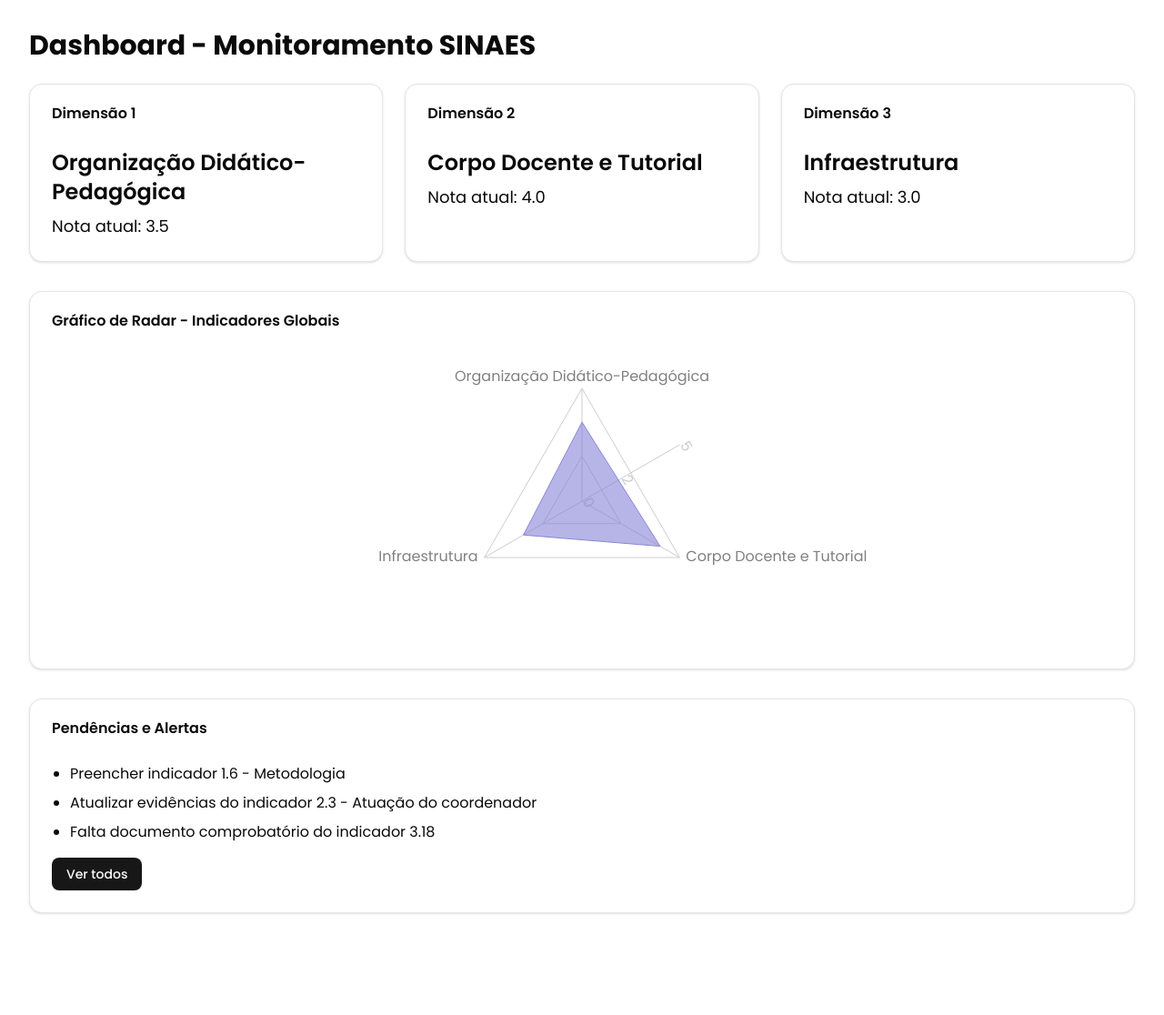
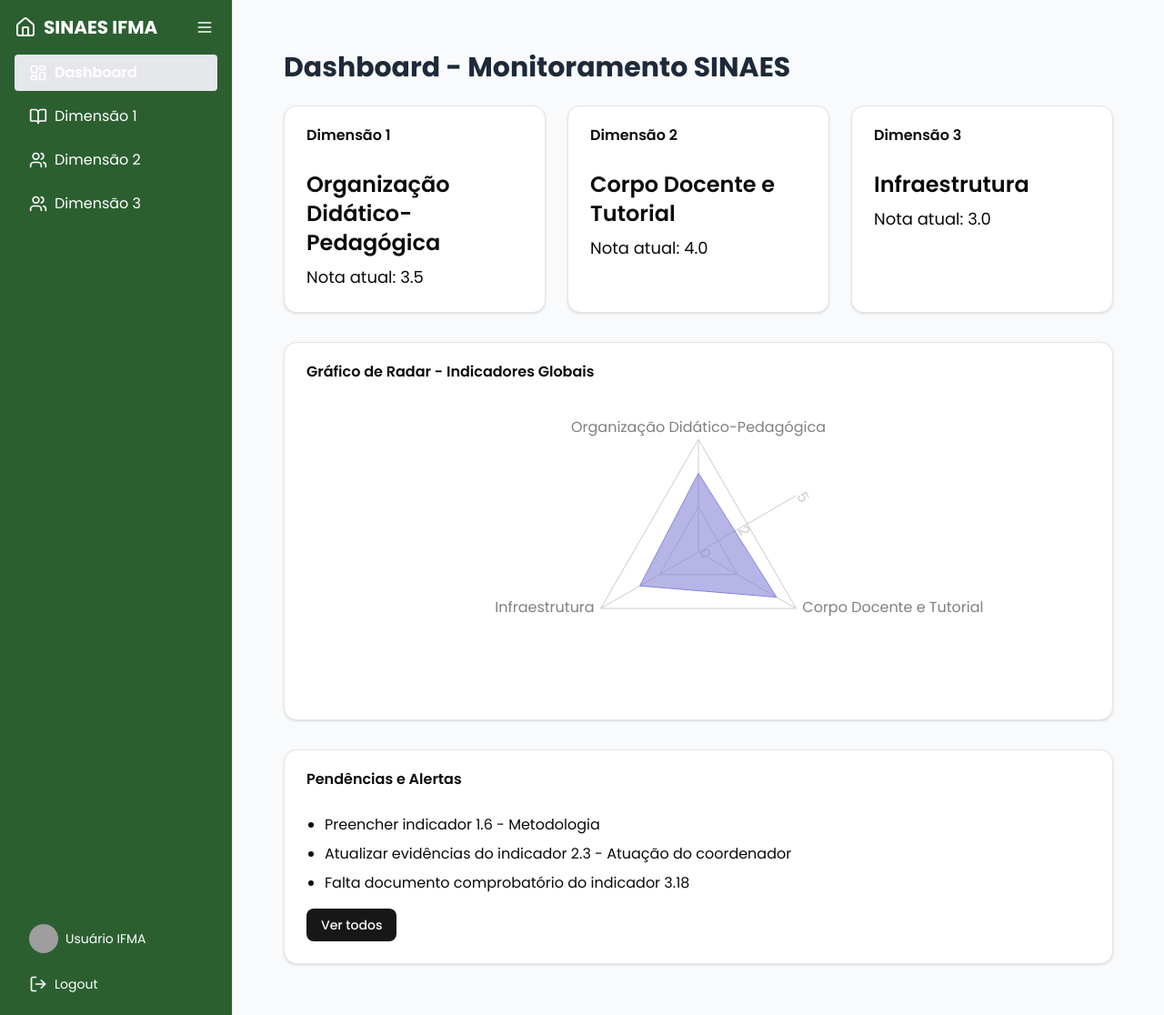
Before and after one commit to eullergomes/sinaes-platform, a Next.js app: page /dashboard in a window 1280 px wide. Shown: the whole page at 91% size. Before the commit the page ends 1036 px from the top, so only its background shows below. Built offline with nearby package versions, Linux system fonts and the light colour scheme; grey boxes are pictures that could not be loaded.

Commit message:
feat: add Sidebar component and StatusBadge for improved navigation and status display

```diff
--- a/src/app/layout.tsx
+++ b/src/app/layout.tsx
@@ -1,6 +1,7 @@
 import type { Metadata } from 'next';
 import { Poppins } from 'next/font/google';
 import './globals.css';
+import Sidebar from '@/components/Sidebar';
 
 const poppins = Poppins({
   subsets: ['latin'],
@@ -10,8 +11,8 @@
 });
 
 export const metadata: Metadata = {
-  title: 'Plataforma SINAES',
-  description: 'Plataforma SINAES - IFMA Campus Caxias'
+  title: "SINAES IFMA Plataforma",
+  description: "Sistema de monitoramento dos indicadores SINAES",
 };
 
 export default function RootLayout({
@@ -21,7 +22,13 @@
 }>) {
   return (
     <html lang="pt-BR">
-      <body className={poppins.className}>{children}</body>
+      <body className={`${poppins.className} flex min-h-screen bg-gray-50 text-gray-800`}>
+        <Sidebar />
+
+        <main className="flex-1 p-6 overflow-y-auto">
+          {children}
+        </main>
+      </body>
     </html>
   );
 }
--- /dev/null
+++ b/src/components/Sidebar/index.tsx
@@ -0,0 +1,92 @@
+'use client';
+
+import Link from 'next/link';
+import { usePathname } from 'next/navigation';
+import {
+  Menu,
+  LayoutDashboard,
+  BookOpen,
+  Users,
+  Home,
+  LogOut
+} from 'lucide-react';
+import { useState } from 'react';
+import Image from 'next/image';
+
+const Sidebar = () => {
+  const pathname = usePathname();
+  const [isCollapsed, setIsCollapsed] = useState(false);
+
+  const linkClass = (href: string) =>
+    `flex items-center space-x-2 px-4 py-2 rounded hover:bg-gray-100 ${
+      (pathname?.startsWith(href) ? 'bg-gray-200 font-semibold' : '')
+    }`;
+
+  return (
+    <aside
+      className={`${
+        isCollapsed ? 'w-20' : 'w-64'
+      } flex flex-col justify-between border-r border-gray-200 bg-[#2b5f30] p-4 transition-all duration-300`}
+    >
+      <div className="space-y-6">
+        <div className="mb-4 flex items-center justify-between">
+          <div className="flex items-center space-x-2 text-xl font-bold">
+            <Home size={24} color='white'/>
+            {!isCollapsed && <span className='text-white'>SINAES IFMA</span>}
+          </div>
+          <button
+            onClick={() => setIsCollapsed(!isCollapsed)}
+            className="rounded p-1 hover:bg-red-700"
+          >
+            <Menu size={20} color='white' />
+          </button>
+        </div>
+
+        <nav className="flex flex-col space-y-2">
+          <Link href="/dashboard" className={linkClass('/dashboard')}>
+            <LayoutDashboard size={20} color='white' />
+            {!isCollapsed && <span className='text-white'>Dashboard</span>}
+          </Link>
+
+          <Link href="/dimension-1" className={linkClass('/dimension-1')}>
+            <BookOpen size={20} color='white'/>
+            {!isCollapsed && <span className='text-white'>Dimensão 1</span>}
+          </Link>
+
+          <Link href="/dimension-2" className={linkClass('/dimension-2')}>
+            <Users size={20} color='white'/>
+            {!isCollapsed && <span className='text-white'>Dimensão 2</span>}
+          </Link>
+
+          <Link href="/dimension-3" className={linkClass('/dimension-3')}>
+            <Users size={20} color='white'/>
+            {!isCollapsed && <span className='text-white'>Dimensão 3</span>}
+          </Link>
+        </nav>
+      </div>
+
+      <div className="flex flex-col space-y-2">
+        <div className="flex items-center space-x-2 px-4 py-2 text-sm text-gray-600">
+          <Image
+            src="/profile.jpg"
+            alt="Profile"
+            width={32}
+            height={32}
+            className="h-8 w-8 rounded-full"
+          />
+          {!isCollapsed && <span className='text-white'>Usuário IFMA</span>}
+        </div>
+
+        <button
+          className="flex items-center space-x-2 rounded px-4 py-2 text-sm text-gray-700 hover:bg-gray-100"
+          onClick={() => alert('Logout!')}
+        >
+          <LogOut size={20} color='white'/>
+          {!isCollapsed && <span className='text-white'>Logout</span>}
+        </button>
+      </div>
+    </aside>
+  );
+};
+
+export default Sidebar;
--- /dev/null
+++ b/src/components/StatusBadge/index.tsx
@@ -0,0 +1,32 @@
+interface StatusBadgeProps {
+  status: 'Concluído' | 'Em revisão' | 'Pendente' | string;
+}
+
+const StatusBadge = ({ status }: StatusBadgeProps) => {
+  let colorClasses = '';
+
+  switch (status) {
+    case 'Concluído':
+      colorClasses = 'bg-green-100 text-green-700';
+      break;
+    case 'Em revisão':
+      colorClasses = 'bg-yellow-100 text-yellow-700';
+      break;
+    case 'Pendente':
+      colorClasses = 'bg-red-100 text-red-700';
+      break;
+    default:
+      colorClasses = 'bg-gray-100 text-gray-700';
+      break;
+  }
+
+  return (
+    <span
+      className={`inline-block rounded px-2 py-1 text-xs font-semibold ${colorClasses}`}
+    >
+      {status}
+    </span>
+  );
+};
+
+export default StatusBadge;
```
